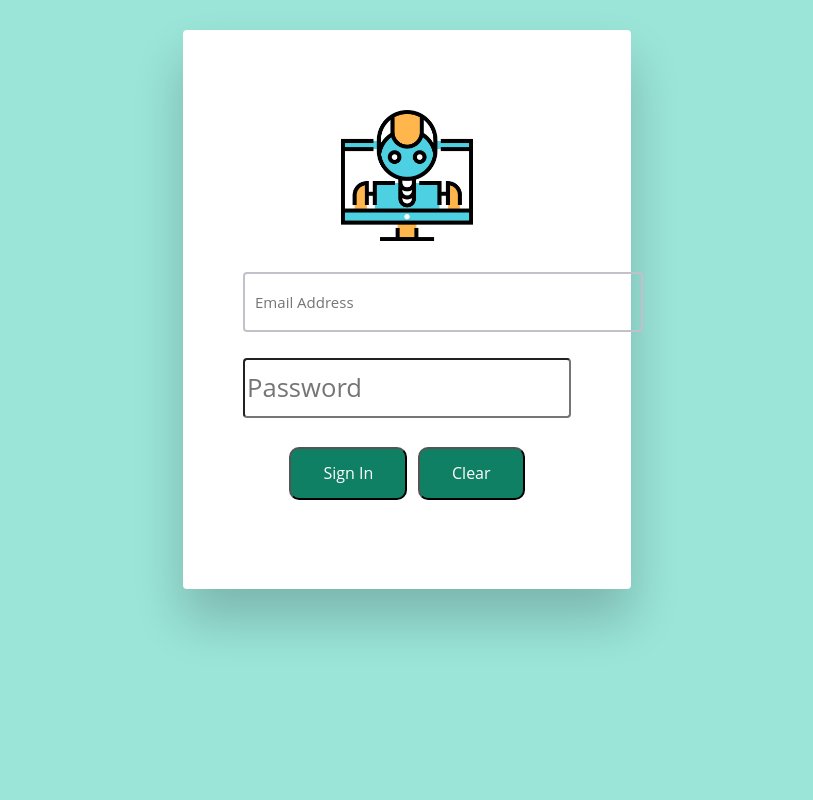
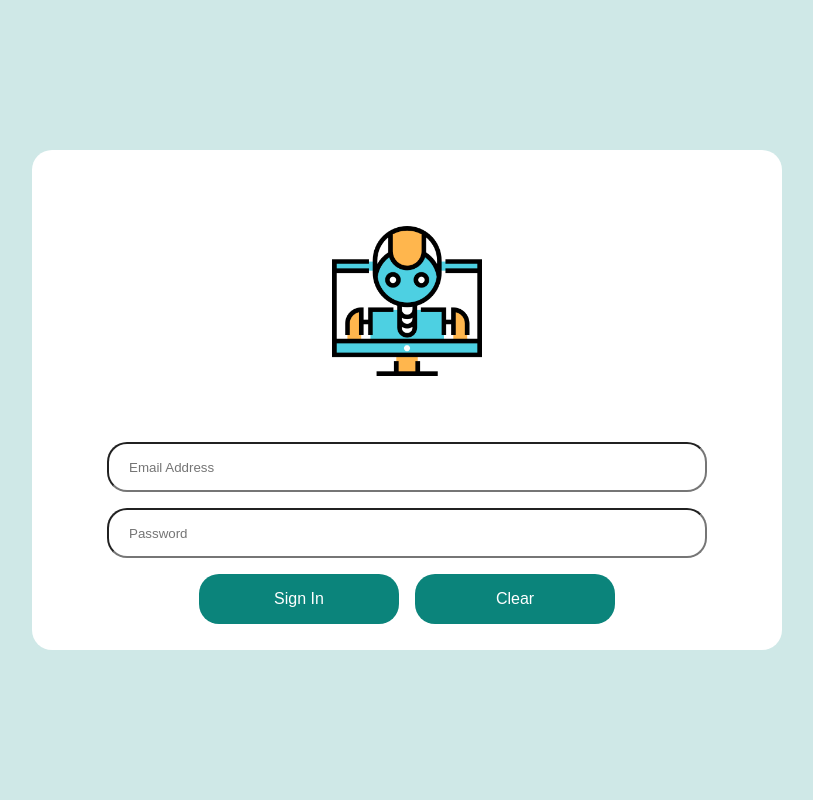
Before and after one commit to lanceskylerr/mach4, a PHP site: page / in a window 1280 px wide. Shown: the whole page, without its empty margins (233-1046 px from the left). Run offline with PHP 8.4, Linux system fonts and the light colour scheme; some libraries are stand-ins or nearby versions.

Commit message:
updated register and login

```diff
--- a/index.php
+++ b/index.php
@@ -1,62 +1,62 @@
 <?php
 session_start();
-$name = array("Sam Espino", "Shae Smith", "Third Lee");
-$email = array("sam@gmail.com", "shae@gmail.com", "third@gmail.com");
+$nam = array("Sam Espino", "Shae Smith", "Third Lee");
+$ema = array("sam@gmail.com", "shae@gmail.com", "third@gmail.com");
 $pas = array("secret1", "secret2", "secret3");
 
 
-if (isset($_POST['email'])) {
+if (isset($_POST['login'])) {
     $emailInput = $_POST["email"];
     $passwordInput = $_POST["password"];
 
-    foreach ($email as $key => $email) {
+    foreach ($ema as $key => $email) {
         if ($email == $emailInput && $pas[$key] == $passwordInput) {
-            echo "signed in";
-            $_SESSION["name"] = $name[$key];
+            echo "logged in";
+            $_SESSION["name"] = $nam[$key];
             header("Location: profile.php");
             die();
         }
     }
-
+    header("Location: register.html");
 }
 
 ?>
 
-<!DOCTYPE html>
+
+<!doctype html>
 <html lang="en">
-
 <head>
     <meta charset="UTF-8">
-    <title>Index</title>
-    <link rel="stylesheet" href="https://cdnjs.cloudflare.com/ajax/libs/normalize/5.0.0/normalize.min.css">
-    <link rel="stylesheet" href="./style.css">
+    <meta name="viewport"
+          content="width=device-width, user-scalable=no, initial-scale=1.0, maximum-scale=1.0, minimum-scale=1.0">
+    <meta http-equiv="X-UA-Compatible" content="ie=edge">
+    <title>MyyyAppp</title>
+    <link rel="stylesheet" href="style.css">
+</head>
+<body>
+<form action="" method="POST">
+    <div class="container">
 
-</head>
+        <img class="img" src="robot.png" alt="">
+        <input class="input" type="text" placeholder="Email Address" id="email" name="email">
+        <input class="input" type="password" placeholder="Password" id="password" name="password">
 
-<body>
-    <!-- partial:index.partial.html -->
-    <div id="login-form-wrap">
+        <div class="container2">
+            <button class="button" name="login">Sign In</button>
+            <button class="button" onclick="clearInputs()">Clear</button>
+        </div>
+    </div>
+</form>
+</body>
+
+<script>
 
 
-        <form id="login-form" action="index.php" method="post">
-            <img src="robot.png" alt="avatar" class="avatar">
-            <p>
-                <input type="email" id="email" name="email" placeholder="Email Address" required><i
-                    class="validation"><span></span><span></span></i>
-            </p>
-            <p>
-                <input type="password" id="password" name="password" placeholder="Password" required><i
-                    class="validation"><span></span><span></span></i>
-            </p>
-            <p>
-                <button name="signin" class="buttons">Sign In</button>
-                <button type="reset" class="buttons">Clear</button>
+    function clearInputs() {
+        document.getElementById("email").value = "";
+        document.getElementById("id").value = "";
+    }
 
-            </p>
-        </form>
-    </div>
-
-
-</body>
+</script>
 
 </html>
--- a/style.css
+++ b/style.css
@@ -1,151 +1,64 @@
-body {
-    background-color: #9ae4d8;
-    font-size: 1.6rem;
-    font-family: "Open Sans", sans-serif;
-    color: #2b3e51;
+* {
+    box-sizing: border-box;
+    margin: 0;
+    padding: 0;
 }
 
-h2 {
-    font-weight: 300;
-    text-align: center;
+body {
+    background-color: #cfe8e7;
+    display: flex;
+    align-content: center;
+    justify-content: center;
+    align-items: center;
+    height: 100vh;
+    /*    #4a9e86*/
 }
 
-p {
-    position: relative;
-}
-
-a,
-a:link,
-a:visited,
-a:active {
-    color: #3ca9e2;
-    -webkit-transition: all 0.2s ease;
-    transition: all 0.2s ease;
-}
-
-a:focus,
-a:hover,
-a:link:focus,
-a:link:hover,
-a:visited:focus,
-a:visited:hover,
-a:active:focus,
-a:active:hover {
-    color: #8de599;
-    -webkit-transition: all 0.2s ease;
-    transition: all 0.2s ease;
-}
-
-#login-form-wrap {
-    background-color: #fff;
-    width: 35%;
-    margin: 30px auto;
-    text-align: center;
-    padding: 20px 0 0 0;
-    border-radius: 4px;
-    box-shadow: 0px 30px 50px 0px rgba(0, 0, 0, 0.2);
-}
-
-#login-form {
-    padding: 60px;
-}
-
-input {
-    display: block;
-    box-sizing: border-box;
-    width: 100%;
-    outline: none;
-    height: 60px;
-    line-height: 60px;
-    border-radius: 4px;
-}
-
-input[type="text"],
-input[type="email"] {
-    width: 400px;
-    padding: 0 0 0 10px;
-    margin: 0;
-    color: #8a8b8e;
-    border: 2px solid #c2c0ca;
-    font-style: normal;
-    font-size: 15px;
-    -webkit-appearance: none;
-    -moz-appearance: none;
-    appearance: none;
-    position: relative;
-    display: inline-block;
-    background: none;
-}
-
-input[type="text"]:focus,
-input[type="email"]:focus {
-    border-color: #3ca9e2;
-}
-
-input[type="text"]:focus:invalid,
-input[type="email"]:focus:invalid {
-    color: #cc1e2b;
-    border-color: #cc1e2b;
-}
-
-input[type="text"]:valid~.validation,
-input[type="email"]:valid~.validation {
-    display: block;
-    border-color: #0C0;
-}
-
-input[type="text"]:valid~.validation span,
-input[type="email"]:valid~.validation span {
-    background: #0C0;
-    position: absolute;
-    border-radius: 6px;
-}
-
-input[type="text"]:valid~.validation span:first-child,
-input[type="email"]:valid~.validation span:first-child {
-    top: 30px;
-    left: 14px;
-    width: 20px;
-    height: 3px;
-    -webkit-transform: rotate(-45deg);
-    transform: rotate(-45deg);
-}
-
-input[type="text"]:valid~.validation span:last-child,
-input[type="email"]:valid~.validation span:last-child {
-    top: 35px;
-    left: 8px;
-    width: 11px;
-    height: 3px;
-    -webkit-transform: rotate(45deg);
-    transform: rotate(45deg);
-}
-
-.validation {
-    display: none;
-    position: absolute;
-    content: " ";
-    height: 60px;
-    width: 30px;
-    right: 15px;
-    top: 0px;
-}
-
-.buttons{
-background-color: #108065;
-  border-radius: 10px;
-  color: white;
-  padding: 15px 32px;
-  text-align: center;
-  text-decoration: none;
-  display: inline-block;
-  font-size: 16px;
-  margin: 4px 2px;
-  cursor: pointer;
+.container {
+    min-width: 750px;
+    max-height: 700px;
+    min-height: 500px;
+    /*border: rebeccapurple solid 2px;*/
+    background-color: white;
+    border-radius: 20px;
+    display: flex;
+    flex-direction: column;
+    justify-content: center;
+    align-items: center;
+    gap: 1rem;
 
 }
 
-img.avatar {
-    width: 40%;
-    border-radius: 0%;
-  }
+.container2 {
+    display: flex;
+    justify-content: center;
+    flex-direction: row;
+    width: 500px;
+    gap: 1rem;
+    margin: 0 auto;
+}
+
+.input {
+    border-radius: 20px;
+    width: 80%;
+    height: 50px;
+    padding-left: 20px;
+}
+
+
+.button {
+    background-color: #0b847b;
+    color: white;
+    padding: 1rem;
+    font-size: 1rem;
+    border: none;
+    width: 200px;
+    border-radius: 20px;
+}
+
+.img {
+
+    margin: 50px;
+    width: 150px;
+    height: 150px;
+}
```
Also changed, not shown: log.php (+3 -21 lines), product.php (+21 -22 lines), profile.php (+21 -22 lines), register.html (+159 -4 lines), robot.png.
